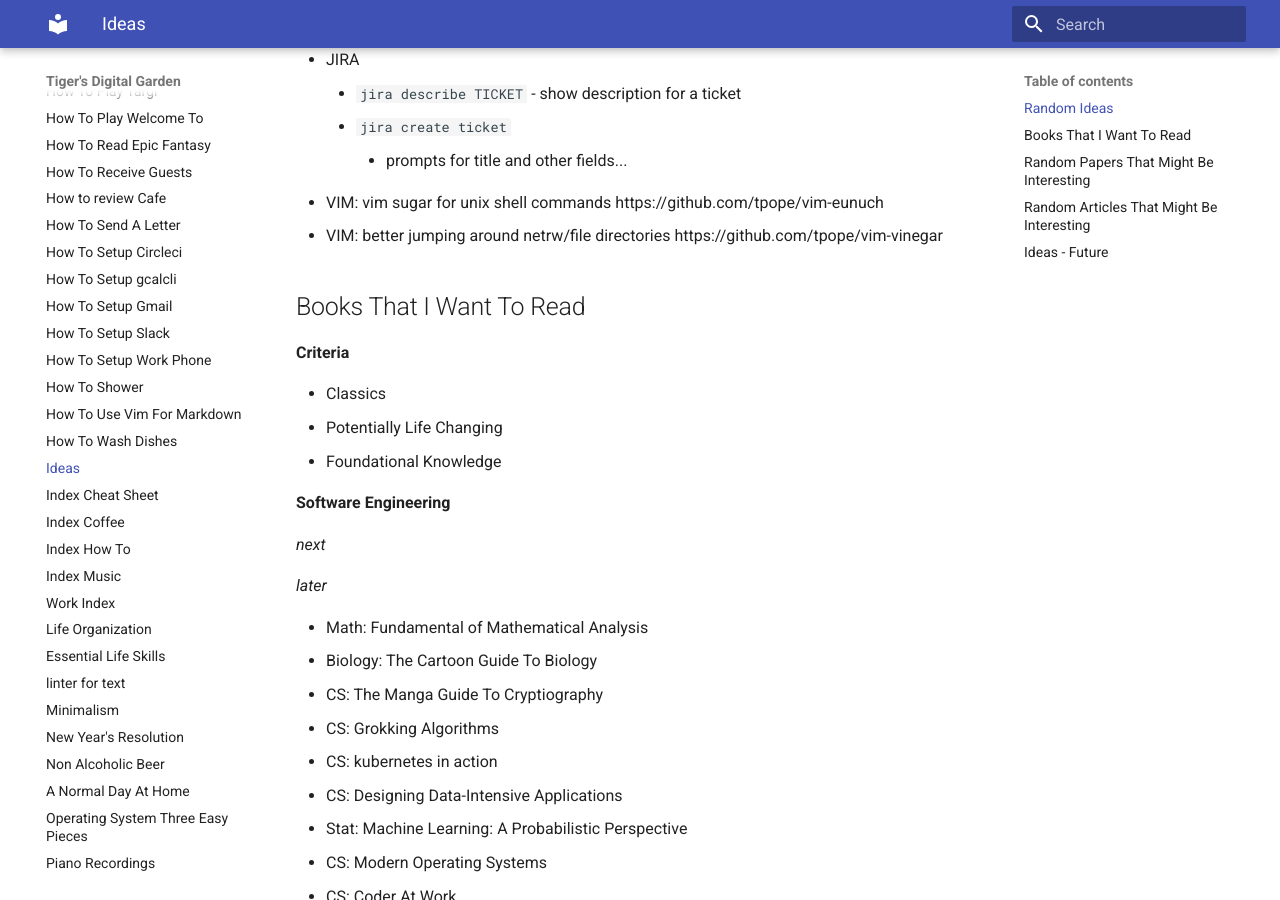
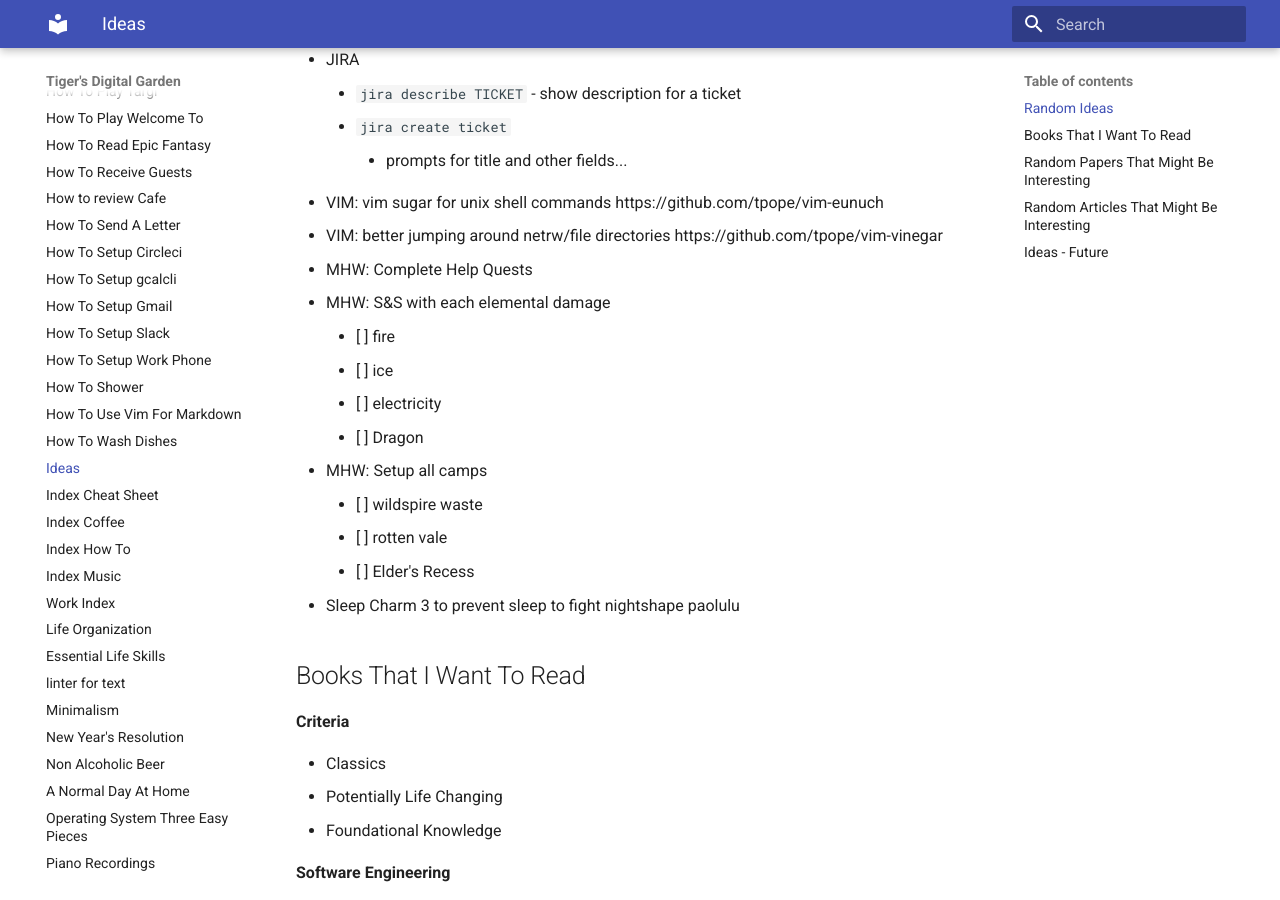
Before and after one commit to ynotstartups/notes, an MkDocs documentation site: the page built from notes/ideas.md, in a window 1280 px wide and 900 px high, scrolled down 409 px. Built offline with MkDocs 1.6.1 and Material for MkDocs 9.7.7, drawn with Linux system fonts in a browser that asks for light colours.

Commit message:
update ideas

```diff
--- a/notes/ideas.md
+++ b/notes/ideas.md
@@ -14,6 +14,17 @@ We need to find out the fundamental theme of these ideas and then perhaps we can
     - prompts for title and other fields...
 - VIM: vim sugar for unix shell commands https://github.com/tpope/vim-eunuch
 - VIM: better jumping around netrw/file directories https://github.com/tpope/vim-vinegar
+- MHW: Complete Help Quests
+- MHW: S&S with each elemental damage
+  - [ ] fire
+  - [ ] ice
+  - [ ] electricity
+  - [ ] Dragon
+- MHW: Setup all camps
+  - [ ] wildspire waste
+  - [ ] rotten vale
+  - [ ] Elder's Recess
+- Sleep Charm 3 to prevent sleep to fight nightshape paolulu
 
 ## Books That I Want To Read
 
```
